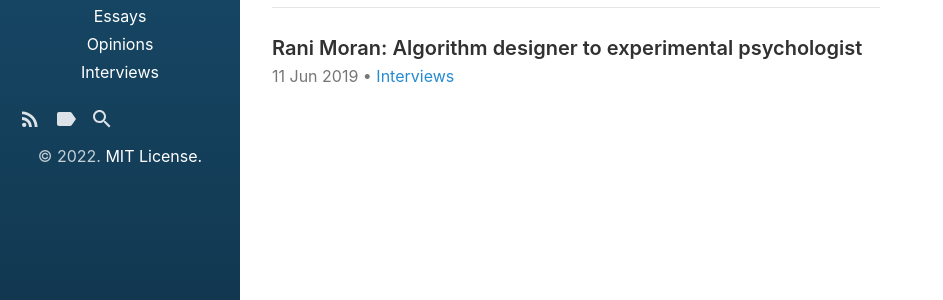
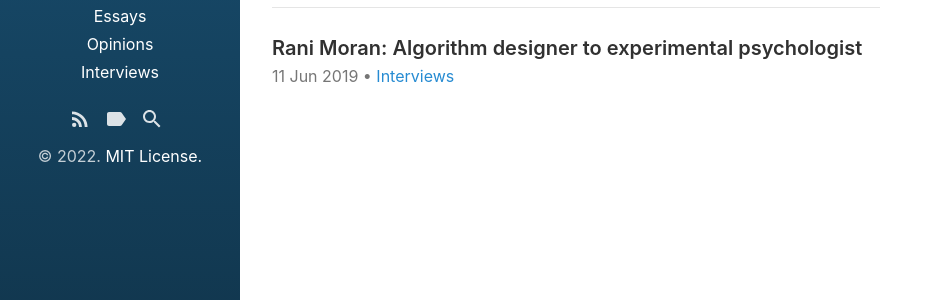
Before and after one commit to alfarzan/plsignore.com, a Jekyll site: the page built from index.html, in a window 1280 px wide. Shown: the part 396-696 px from the top of the page, without its empty margins (0-943 px from the left). Built offline with Jekyll 4.4.1, drawn with Linux system fonts in a browser that asks for light colours; the list of posts is cut into pages by our own code.

Commit message:
Update _layout.scss

```diff
--- a/_sass/hydeout/_layout.scss
+++ b/_sass/hydeout/_layout.scss
@@ -37,8 +37,6 @@ body {
   padding: $section-spacing;
   min-height: 100vh;
   text-align: center;
-  justify-content: center; /* align horizontal */
-  align-items: center; /* align vertical */
 
   .site-title {
     font-family: 'Abril Fatface', serif;
@@ -266,8 +264,6 @@ body {
 
   &.icon {
     text-decoration: none;
-    justify-content: center; /* align horizontal */
-    align-items: center; /* align vertical */
   }
 }
 
@@ -295,7 +291,7 @@ body {
   max-width: 100%;
 
   @media (min-width: $large-breakpoint) {
-    justify-content: flex-start;
+    justify-content: center;
     margin-left: -0.25em;
   }
 }
@@ -309,8 +305,6 @@ body {
   display: inline-block;
   font-size: 1.5rem;
   margin: 0 0.25em;
-  justify-content: center; /* align horizontal */
-  align-items: center; /* align vertical */
 }
 
 @media print {
```
